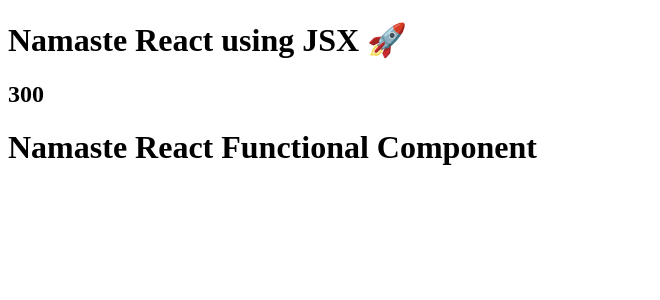
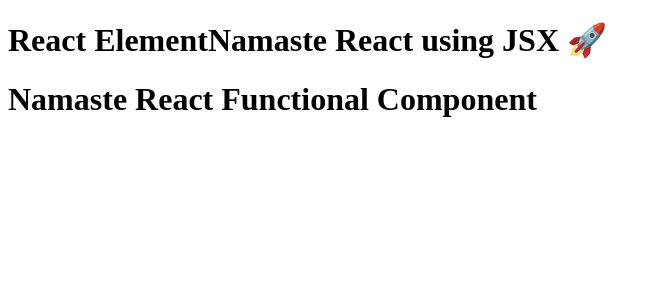
Before and after one commit to kibacodes/namaste-react, a React (Vite) app: page / in a window 1280 px wide. Shown: the top 300 px of the page, without its empty margins (0-660 px from the left). Built offline with nearby package versions, Linux system fonts and the light colour scheme.

Commit message:
Namaste React Episode 3 Complete

```diff
--- a/App.js
+++ b/App.js
@@ -1,20 +1,20 @@
 import React from 'react';
 import ReactDOM from 'react-dom/client';
 
-const title = (
-    <h1 className="head" tabIndex="5">
-        Namaste React using JSX 🚀
-    </h1>
-)
+const elem = <span>React Element</span>
 
-const number = 100;
 const HeadingComponent = () => (
     <div id="container">
         {title}
-        <h2>{number + 200}</h2>
-        {console.log('JS is here')}
         <h1 className="heading">Namaste React Functional Component</h1>
     </div>
+);
+
+const title = (
+    <h1 className="head" tabIndex="5">
+        {elem}
+        Namaste React using JSX 🚀
+    </h1>
 );
 
 const root = ReactDOM.createRoot(document.getElementById('root'));
```
